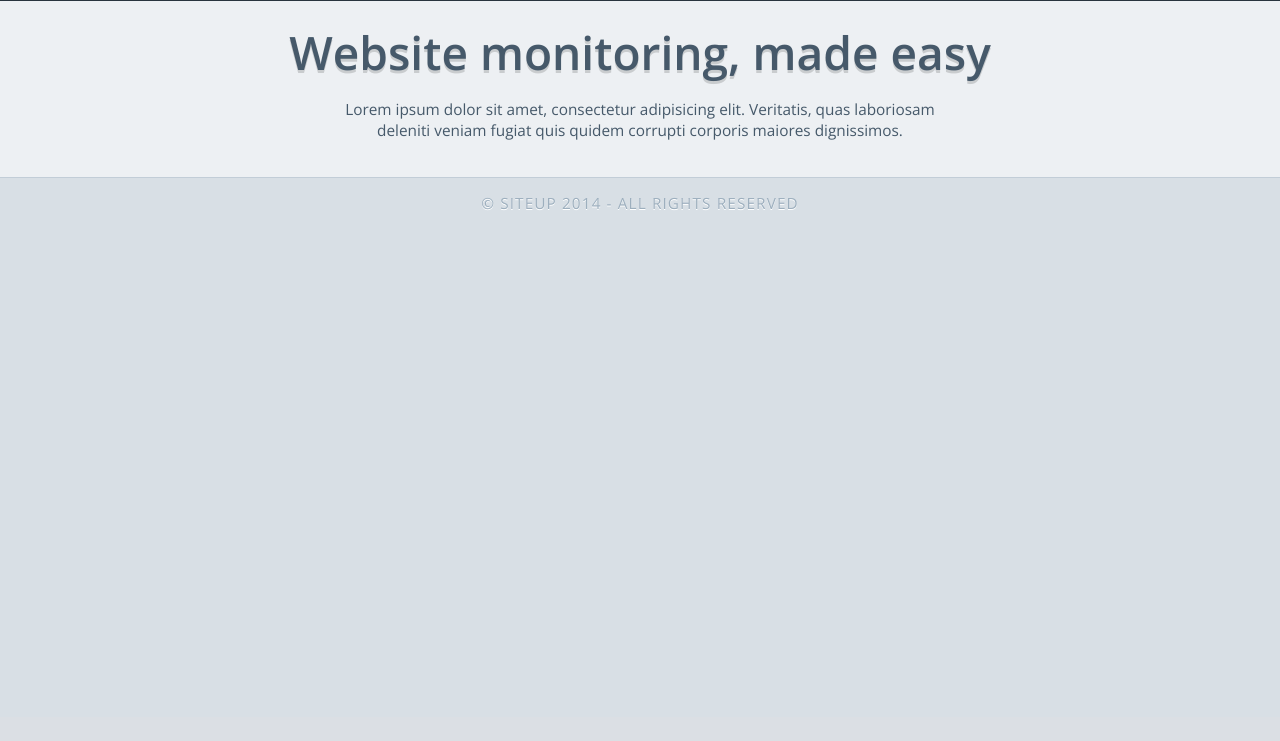
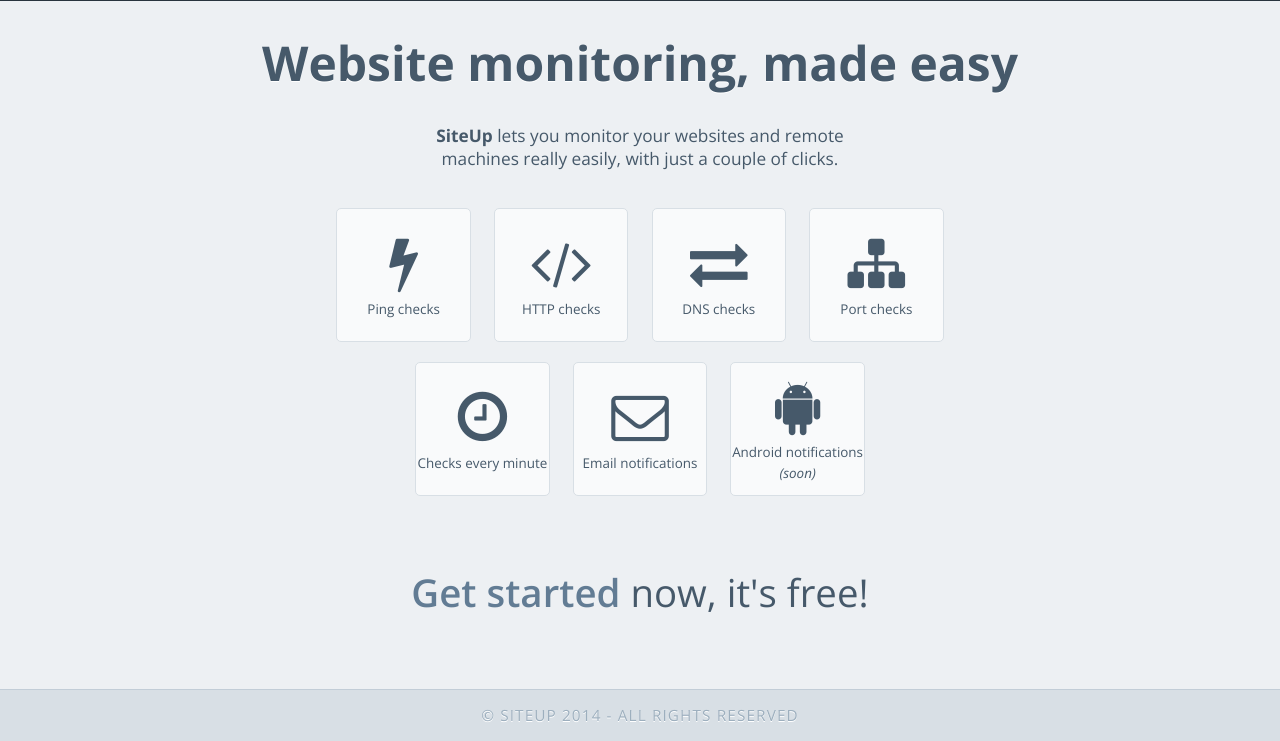
Before and after one commit to JoseTomasTocino/SiteUp, a Django app: page / in a window 1280 px wide. Shown: the part 83-824 px from the top of the page. Before the commit the page ends 293 px from the top, so only its background shows below. Run offline with Django 3.2, Linux system fonts and the light colour scheme; parts of the project's set-up code (start-up, migrations or seed data) failed here and were passed over; some libraries are stand-ins or nearby versions.

Commit message:
Added some content to the frontpage

```diff
--- a/web/siteup_frontend/static_src/scss/partials/sections/_home.scss
+++ b/web/siteup_frontend/static_src/scss/partials/sections/_home.scss
@@ -1,19 +1,77 @@
 .jumbo {
-    margin-top: 20px;
     overflow: hidden;
 
     h2 {
         color: $color2;
         text-align: center;
-        font-size: 3em;
-        margin: 0;
+        font-size: 2.5rem;
+        font-weight: 700;
+        margin: 1.5rem 0;
 
-        @include text-shadow(rgba(black, 0.15) 0px 3px 0);
+        @include text-shadow(rgba(white, 1) 0px 1px 0);
     }
 
-    p {
+    h3 {
+        font-weight: normal;
+        font-size: 0.9rem;
         color: $color2;
         text-align: center;
-        padding: 0 150px;
+        max-width: 25rem;
+        width: 90%;
+        margin: 0 auto 2rem;
+    }
+
+    .services {
+        text-align: center;
+
+        @media (max-width: 30rem) {
+            .service:nth-child(3) {
+                margin-left: 0;
+            }
+        }
+    }
+
+    .service {
+
+        display: inline-block;
+
+        text-align: center;
+        width: 7rem;
+        height: 7rem;
+        line-height: 7rem;
+        border: 1px solid $color6;
+        background-color: $color8;
+        border-radius: 5px;
+        margin-bottom: 1rem;
+
+        div {
+            display: inline-block;
+            vertical-align: middle;
+            line-height: normal;
+        }
+
+        span {
+            font-size: 0.7rem;
+        }
+
+        .fa {
+            display: block;
+            font-size: 3rem;
+            margin-bottom: 0.3rem;
+        }
+
+        & + .service {
+            margin-left: 1rem;
+        }
+    }
+
+    h4 {
+        text-align: center;
+        font-weight: normal;
+        font-size: 2rem;
+
+        a {
+            font-weight: 600;
+        }
     }
 }
--- a/web/siteup_frontend/templates/home.html
+++ b/web/siteup_frontend/templates/home.html
@@ -1,15 +1,89 @@
 {% extends "base.html" %}
 
 {% block content %}
-<div class="jumbo">
-    <div class="container">
-        <h2>
-            Website monitoring, made easy
-        </h2>
+<div class="jumbo container">
+    <h2>
+        Website monitoring, made easy
+    </h2>
 
-        <p>
-            Lorem ipsum dolor sit amet, consectetur adipisicing elit. Veritatis, quas laboriosam deleniti veniam fugiat quis quidem corrupti corporis maiores dignissimos.
-        </p>
+    <h3>
+        <strong>SiteUp</strong> lets you monitor your websites and remote
+        machines really easily, with just a couple of clicks.
+    </h3>
+
+    <div class="services cf">
+
+        <div class="service">
+            <div>
+                <i class="fa fa-bolt"></i>
+                <span>
+                    Ping checks
+                </span>
+            </div>
+        </div>
+
+        <div class="service">
+            <div>
+                <i class="fa fa-code"></i>
+                <span>
+                    HTTP checks
+                </span>
+            </div>
+        </div>
+
+        <div class="service">
+            <div>
+                <i class="fa fa-exchange"></i>
+                <span>
+                    DNS checks
+                </span>
+            </div>
+        </div>
+
+        <div class="service">
+            <div>
+                <i class="fa fa-sitemap"></i>
+                <span>
+                    Port checks
+                </span>
+            </div>
+        </div>
     </div>
+
+    <div class="services">
+
+        <div class="service">
+            <div>
+                <i class="fa fa-clock-o"></i>
+                <span>
+                    Checks every minute
+                </span>
+            </div>
+        </div>
+
+        <div class="service">
+            <div>
+                <i class="fa fa-envelope-o"></i>
+                <span>
+                    Email notifications
+                </span>
+            </div>
+        </div>
+
+        <div class="service">
+            <div>
+                <i class="fa fa-android"></i>
+                <span>
+                    Android notifications <em>(soon)</em>
+                </span>
+            </div>
+        </div>
+
+    </div> {# .services #}
+
+    <h4>
+        <a href="{% url 'signup' %}">Get started</a> now, it's free!
+    </h4>
+
 </div>
 {% endblock %}
```
Also changed, not shown: web/siteup_frontend/static/css/style.css.
